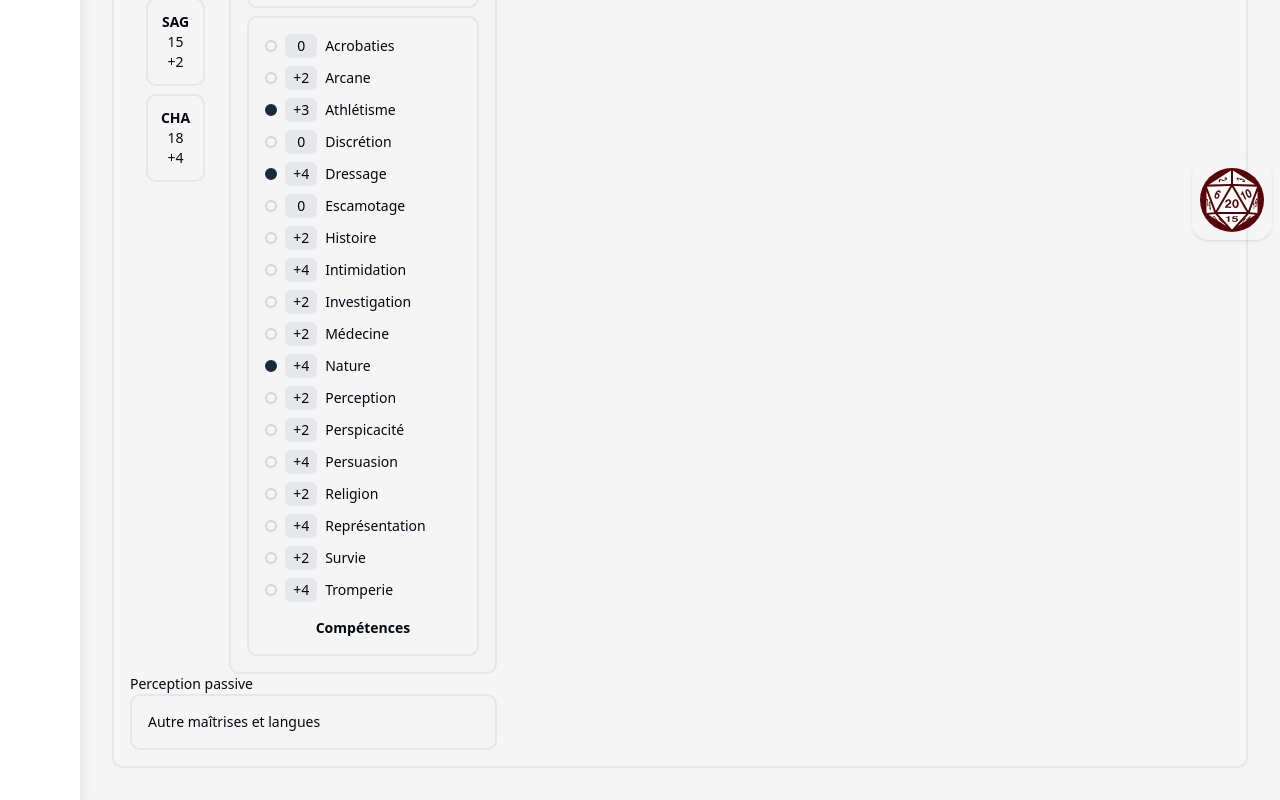
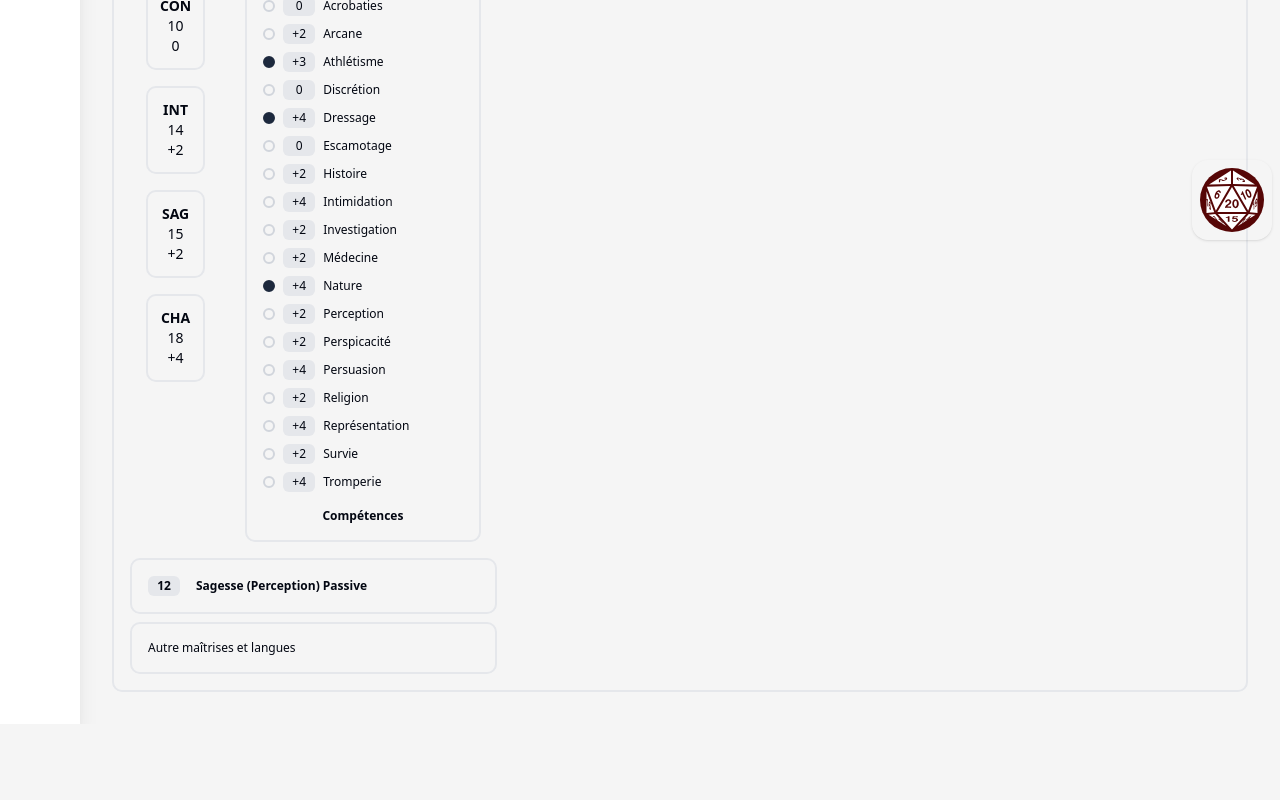
Before and after one commit to Mickael-Desclaux/Front_GameMasterCompanion, a React (Vite) app: page /player/1 in a window 1280 px wide. Shown: the part 552-1352 px from the top of the page. After the commit the page ends 1276 px from the top, so only its background shows below. Built offline with nearby package versions, Linux system fonts and the light colour scheme.

Commit message:
Handle passive perception layout

```diff
--- a/src/pages/player.tsx
+++ b/src/pages/player.tsx
@@ -9,7 +9,7 @@ export default function PlayerPage() {
     const {playerId} = useParams();
 
     return (
-        <div className="p-8 text-sm">
+        <div className="p-8 text-xs">
             <h1 className="text-3xl font-bold text-center underline pb-4">{character.characterName}</h1>
             <h2 className="text-2xl font-bold text-center pb-4">{
                 character.characterClass} {character.characterRace} de Niveau {character.characterLevel}
@@ -20,9 +20,9 @@ export default function PlayerPage() {
                 {/*first column : stats + languages*/}
                 <div className="flex flex-col w-1/3">
                     {/*stats*/}
-                    <div className="flex flex-row gap-2">
+                    <div className="flex flex-row gap-2 items-center">
                         <div className="flex flex-col w-1/4">
-                            <ul className="flex flex-col gap-2 p-4">
+                            <ul className="flex flex-col gap-4 p-4 text-sm">
                                 <StatDisplay label={"FOR"} value={character.characterStats.strength}/>
                                 <StatDisplay label={"DEX"} value={character.characterStats.dexterity}/>
                                 <StatDisplay label={"CON"} value={character.characterStats.constitution}/>
@@ -32,7 +32,7 @@ export default function PlayerPage() {
                             </ul>
                         </div>
                         {/*inspirations + detailed stats*/}
-                        <div className="flex flex-col w-3/4 border-2 border-gray-200 rounded-lg p-4">
+                        <div className="flex flex-col w-3/4 p-4">
                             <ul className="flex flex-col gap-2">
                                 <li className="w-full border-2 rounded-sm">
                                     <div className="flex flex-row items-center gap-2 w-full p-4 font-bold">
@@ -55,11 +55,19 @@ export default function PlayerPage() {
                             </ul>
                         </div>
                     </div>
-                    <div className="flex flex-row w-full">
-                        Perception passive
-                    </div>
-                    <div className="flex flex-row w-full border-2 p-4 rounded-lg">
-                        Autre maîtrises et langues
+                    <div className="flex flex-col items-center gap-2">
+                        <div
+                            className="flex flex-row w-full border-2 border-gray-200 p-4 rounded-lg gap-4 items-center font-bold">
+                            <div className="px-1 py-0.5 bg-gray-200 w-8 text-center rounded-sm">
+                                {10 + Number(computeStatBonus(character.characterStats.wisdom))}
+                            </div>
+                            <div>
+                                Sagesse (Perception) Passive
+                            </div>
+                        </div>
+                        <div className="flex flex-row w-full border-2 p-4 rounded-lg">
+                            Autre maîtrises et langues
+                        </div>
                     </div>
                 </div>
             </div>
```
